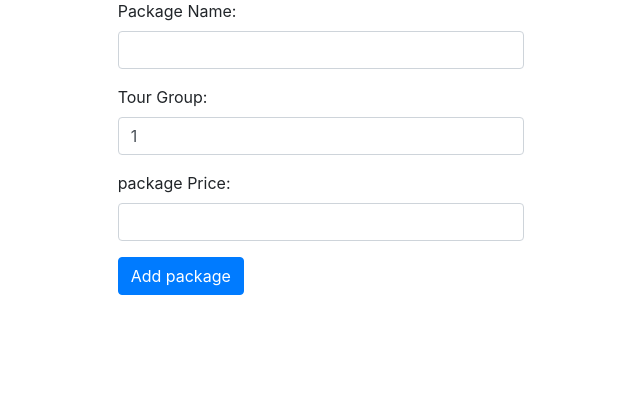
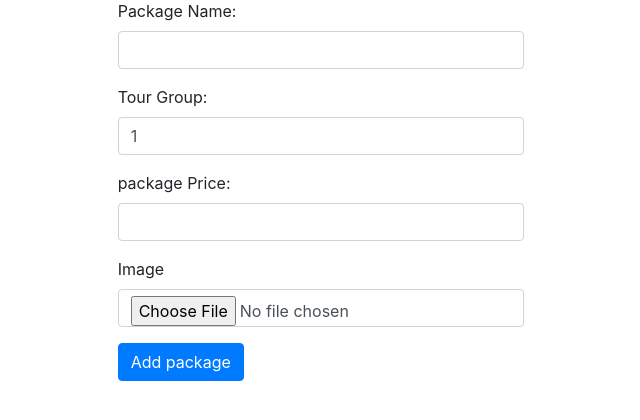
Before and after one commit to bijoydebnath862/Web_Project, a PHP site: page /trgrp/add_package.php in a window 1280 px wide. Shown: the part 161-581 px from the top of the page, without its empty margins (319-959 px from the left). Run offline with PHP 8.4, Linux system fonts and the light colour scheme; the visitor is signed in with stand-in values (Sample User, id 1).

Commit message:
image added

```diff
--- a/trgrp/add_package.php
+++ b/trgrp/add_package.php
@@ -3,6 +3,7 @@
 ?>
 <!DOCTYPE html>
 <html>
+
 <head>
   <title>Tour Group Dashboard</title>
   <meta charset="utf-8" name="viewport" content="width=device-width,intial-scale=1">
@@ -10,7 +11,7 @@
   <script type="text/javascript" src="../bootstrap-4.4.1/js/juqery_latest.js"></script>
   <script type="text/javascript" src="../bootstrap-4.4.1/js/bootstrap.min.js"></script>
   <style type="text/css">
-  		#side_bar{
+    #side_bar {
       background-color: whitesmoke;
       padding: 50px;
       width: 300px;
@@ -18,14 +19,15 @@
     }
   </style>
 </head>
+
 <body>
   <nav class="navbar navbar-expand-lg navbar-dark bg-dark">
     <div class="container-fluid">
       <div class="navbar-header">
         <a class="navbar-brand" href="TG_dashboard.php">Bijoy Travels</a>
       </div>
-			<font style="color: white"><span><strong>Welcome: <?php echo $_SESSION['name'];?></strong></span></font>
-			<font style="color: white"><span><strong>Email: <?php echo $_SESSION['email'];?></strong></span></font>
+      <font style="color: white"><span><strong>Welcome: <?php echo $_SESSION['name']; ?></strong></span></font>
+      <font style="color: white"><span><strong>Email: <?php echo $_SESSION['email']; ?></strong></span></font>
       <ul class="nav navbar-nav navbar-right">
         <li class="nav-item dropdown">
           <a class="nav-link dropdown-toggle" data-toggle="dropdown">My Profile</a>
@@ -54,19 +56,24 @@
   <div class="row">
     <div class="col-md-4"></div>
     <div class="col-md-4">
-			<form action="" method="post">
+      <form action="" method="post" enctype="multipart/form-data">
         <div class="form-group">
           <label>Package Name:</label>
           <input type="text" name="package_name" class="form-control" required="">
         </div>
         <div class="form-group">
           <label>Tour Group:</label>
-					<input type="text" name="tg" class="form-control" value = "<?php echo $_SESSION['id'];?>" required="">
+          <input type="text" name="tg" class="form-control" value="<?php echo $_SESSION['id']; ?>" required="">
         </div>
 
         <div class="form-group">
           <label>package Price:</label>
           <input type="text" name="package_price" class="form-control" required="">
+        </div>
+
+        <div class="form-group">
+          <label>Image</label>
+          <input type="file" name="package_image" id="package_image" class="form-control">
         </div>
         <button class="btn btn-primary" name="add_package">Add package</button>
 
@@ -75,13 +82,34 @@
     <div class="col-md-4"></div>
   </div>
 </body>
+
 </html>
 
 <?php
-	if(isset($_POST['add_package'])){
-		$connection = mysqli_connect("localhost","root","");
-		$db = mysqli_select_db($connection,"tour");
-		$query = "insert into packages values(null,'$_POST[package_name]','$_POST[tg]',$_POST[package_price])";
-		$query_run = mysqli_query($connection,$query);
+if (isset($_POST['add_package'])) {
+
+  $package_name = $_POST['package_name'];
+  $tg = $_POST['tg'];
+  $package_price = $_POST['package_price'];
+
+  $img_name = $_FILES['package_image']['name'];
+
+  //echo $img_name;
+  //Extracting image extension
+  $image_extension = pathinfo($img_name, PATHINFO_EXTENSION);
+  //changing the image name unique
+  $package_image = 'image_' . date("mjYHis") . '.' . $image_extension;
+  //moving the image into folder
+  move_uploaded_file($_FILES['package_image']['tmp_name'], '../images/' . $package_image);
+
+  $connection = mysqli_connect("localhost", "root", "");
+  $db = mysqli_select_db($connection, "tour");
+  // $query = "insert into packages values(null,'$_POST[package_name]','$_POST[tg]',$_POST[package_price],'$package_image')";
+
+  $query = "INSERT INTO packages (package_name, tg_id, package_price, package_image)
+  VALUES ('$package_name', '$tg', '$package_price', '$package_image');";
+
+
+  $query_run = mysqli_query($connection, $query);
 }
 ?>
```
Also changed, not shown: images/image_0852022132211.jpg (added), 1 other file. Lines whose indentation alone changed are shown as unchanged.
